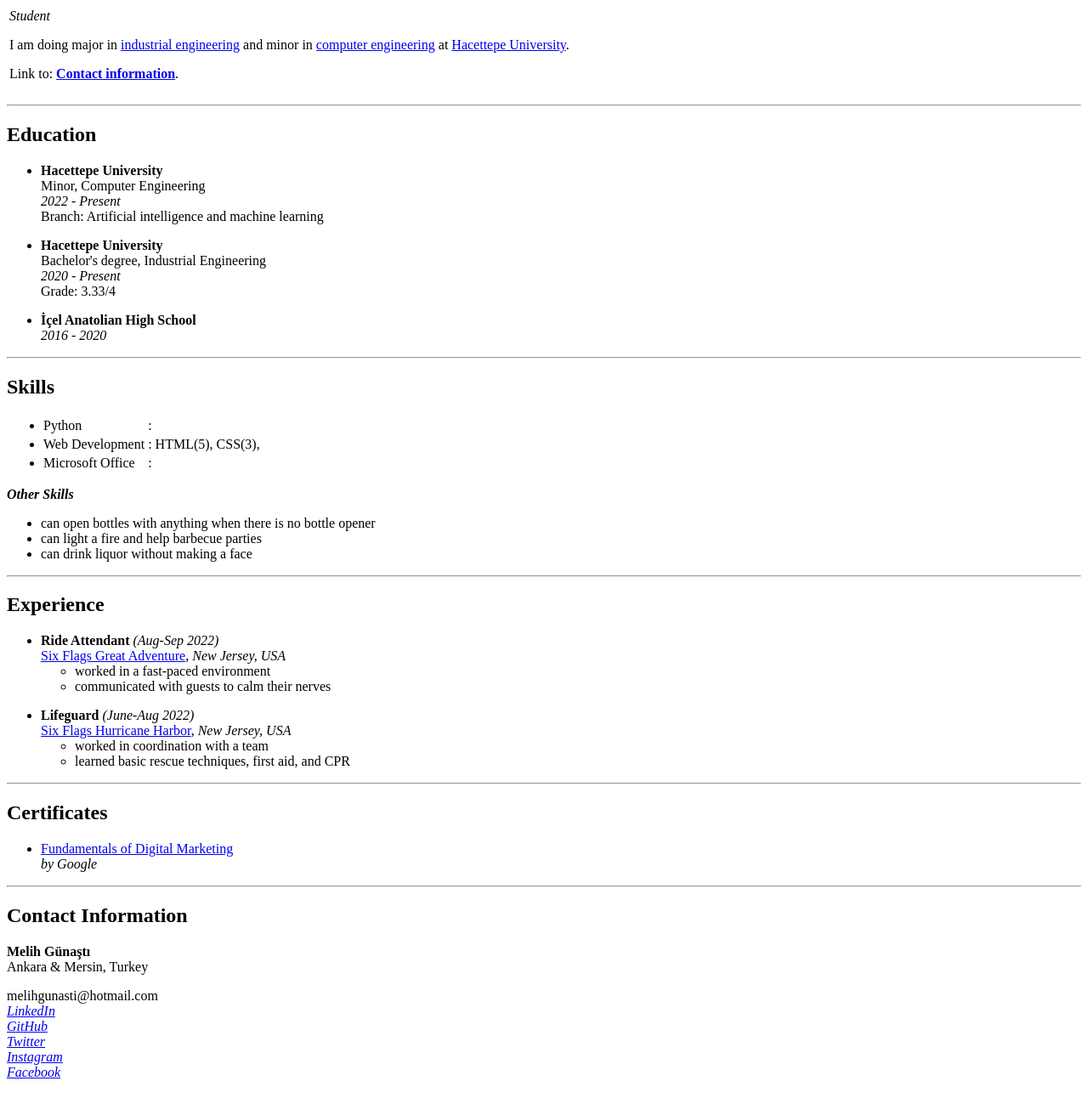
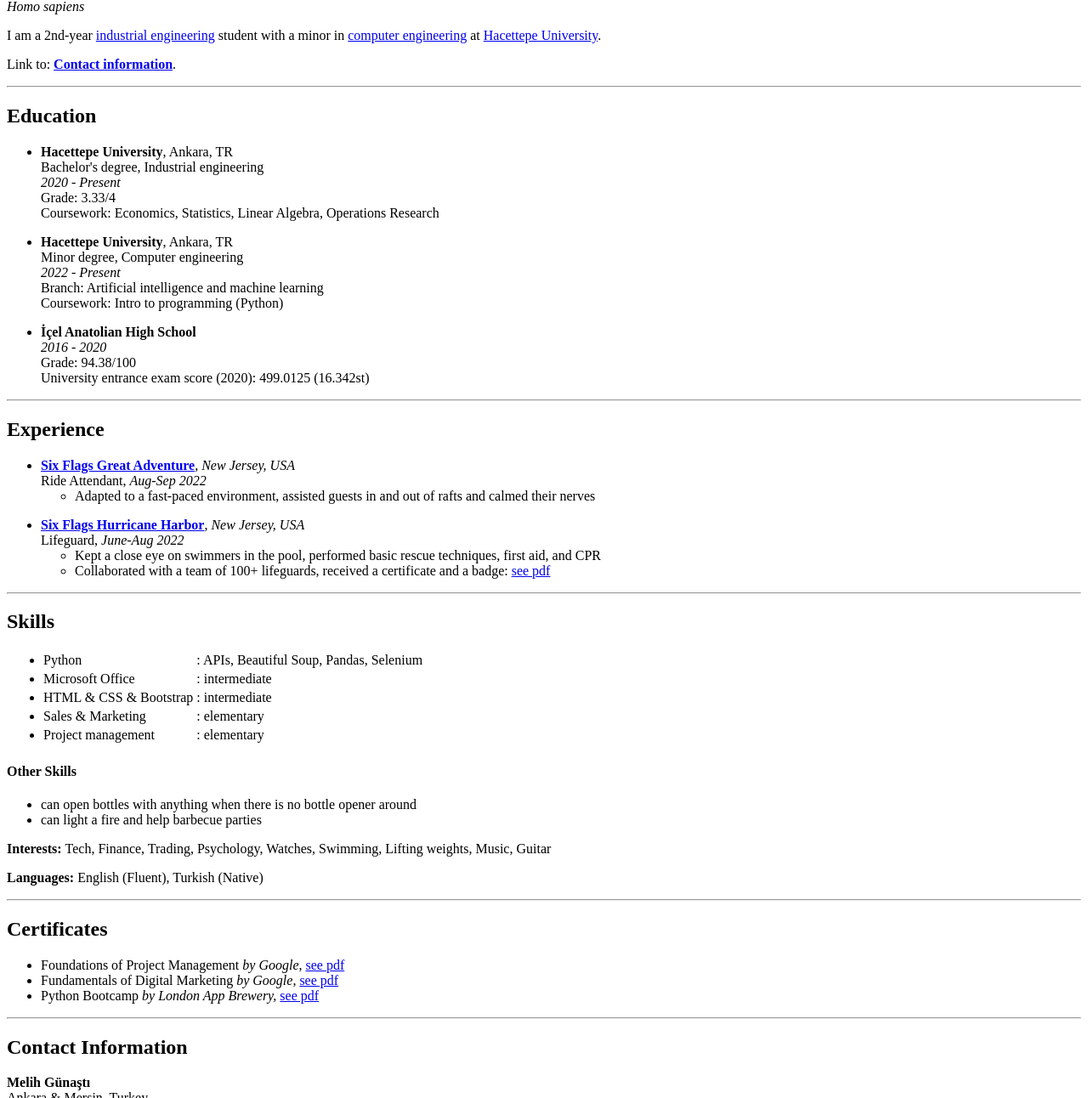
Before and after one commit to melihgunasti/basic-portfolio-website, a plain HTML site: page index.html in a window 1280 px wide. Shown: the part 81-1373 px from the top of the page at 85% size. Drawn offline with Linux system fonts and the light colour scheme.

Commit message:
Update index.html

```diff
--- a/index.html
+++ b/index.html
@@ -4,30 +4,24 @@
     <meta charset="UTF-8" />
     <meta name="viewport" content="width=device-width, initial-scale=1.0" />
     <title>Melih's Homepage</title>
-    <link rel="icon" type="image/x-icon" href="assets/favicon.ico">
+    <link
+      rel="icon"
+      href="assets/favicon.svg"
+      type="image/svg+xml"
+      sizes="16x16"
+    />
   </head>
   <body>
-    <table>
-      <tr>
-        <!-- <td>
-          <img
-            src="assets/images/profile-icon.png"
-            alt="melih profile picture"
-            width="100"
-            height="100"
-          />
-        </td> -->
-        <td>
     <h1>Melih Günaştı</h1>
-          <p><em>Student</em></p>
+    <p><em>Homo sapiens</em></p>
     <p>
-            I am doing major in
+      I am a 2nd-year
       <a
         href="https://ie.hacettepe.edu.tr/index.php?lang=en&id=bsc"
         target="_blank"
         >industrial engineering</a
       >
-            and minor in
+      student with a minor in
       <a href="https://www.cs.hacettepe.edu.tr" target="_blank"
         >computer engineering</a
       >
@@ -40,9 +34,6 @@
       Link to: <strong><a href="#contact">Contact information</a></strong
       >.
     </p>
-        </td>
-      </tr>
-    </table>
 
     <hr />
 
@@ -50,24 +41,78 @@
     <ul>
       <li>
         <dl>
-          <dt><strong>Hacettepe University</strong></dt>
-          <dt>Minor, Computer Engineering</dt>
-          <dt><em>2022 - Present</em></dt>
-          <dt>Branch: Artificial intelligence and machine learning</dt>
+          <dt><strong>Hacettepe University</strong>, Ankara, TR</dt>
+          <dt>Bachelor's degree, Industrial engineering</dt>
+          <dt><em>2020 - Present</em></dt>
+          <dt>Grade: 3.33/4</dt>
+          <dt>
+            Coursework: Economics, Statistics, Linear Algebra, Operations
+            Research
+          </dt>
         </dl>
       </li>
       <li>
         <dl>
-          <dt><strong>Hacettepe University</strong></dt>
-          <dt>Bachelor's degree, Industrial Engineering</dt>
-          <dt><em>2020 - Present</em></dt>
-          <dt>Grade: 3.33/4</dt>
+          <dt><strong>Hacettepe University</strong>, Ankara, TR</dt>
+          <dt>Minor degree, Computer engineering</dt>
+          <dt><em>2022 - Present</em></dt>
+          <dt>Branch: Artificial intelligence and machine learning</dt>
+          <dt>Coursework: Intro to programming (Python)</dt>
         </dl>
       </li>
       <li>
         <dl>
           <dt><strong>İçel Anatolian High School</strong></dt>
           <dt><em>2016 - 2020</em></dt>
+          <dt>Grade: 94.38/100</dt>
+          <dt>University entrance exam score (2020): 499.0125 (16.342st)</dt>
+        </dl>
+      </li>
+    </ul>
+
+    <hr />
+
+    <h2>Experience</h2>
+    <ul>
+      <li>
+        <dl>
+          <dt>
+            <a href="https://www.sixflags.com/greatadventure" target="_blank"
+              ><strong>Six Flags Great Adventure</strong></a
+            >, <em>New Jersey, USA</em>
+          </dt>
+          <dt>Ride Attendant, <em>Aug-Sep 2022</em></dt>
+          <ul>
+            <li>
+              Adapted to a fast-paced environment, assisted guests in and out of
+              rafts and calmed their nerves
+            </li>
+          </ul>
+        </dl>
+      </li>
+      <li>
+        <dl>
+          <dt>
+            <a href="https://www.sixflags.com/hurricaneharbornj" target="_blank"
+              ><strong>Six Flags Hurricane Harbor</strong></a
+            >, <em>New Jersey, USA</em>
+          </dt>
+          <dt>Lifeguard, <em>June-Aug 2022</em></dt>
+          <ul>
+            <li>
+              Kept a close eye on swimmers in the pool, performed basic rescue
+              techniques, first aid, and CPR
+            </li>
+            <li>
+              Collaborated with a team of 100+ lifeguards, received a
+              certificate and a badge:
+              <a
+                href="https://drive.google.com/file/d/1mTFAAg3WPrrOhq14Q_-6JKo1mJQIMJ-Y/view?usp=sharing"
+                target="_blank"
+                >see pdf</a
+              >
+            </li>
+          </ul>
         </dl>
       </li>
     </ul>
@@ -79,63 +124,40 @@
       <table>
         <tr>
           <td><li>Python</li></td>
-          <td>:</td>
-        </tr>
-        <tr>
-          <td><li>Web Development</li></td>
-          <td>: HTML(5), CSS(3),</td>
+          <td>: APIs, Beautiful Soup, Pandas, Selenium</td>
         </tr>
         <tr>
           <td><li>Microsoft Office</li></td>
-          <td>: </td>
+          <td>: intermediate</td>
+        </tr>
+        <tr>
+          <td><li>HTML & CSS & Bootstrap</li></td>
+          <td>: intermediate</td>
+        </tr>
+        <tr>
+          <td><li>Sales & Marketing</li></td>
+          <td>: elementary</td>
+        </tr>
+        <tr>
+          <td><li>Project management</li></td>
+          <td>: elementary</td>
         </tr>
       </table>
     </ul>
 
-    <p>
-      <strong><em>Other Skills</em></strong>
-    </p>
+    <h4>Other Skills</h4>
     <ul>
-      <li>can open bottles with anything when there is no bottle opener</li>
+      <li>
+        can open bottles with anything when there is no bottle opener around
+      </li>
       <li>can light a fire and help barbecue parties</li>
-      <li>can drink liquor without making a face</li>
     </ul>
 
-    <hr />
-
-    <h2>Experience</h2>
-    <ul>
-      <li>
-        <dl>
-          <dt><strong>Ride Attendant</strong> <em>(Aug-Sep 2022)</em></dt>
-          <dt>
-            <a href="https://www.sixflags.com/greatadventure"
-               target="_blank"
-              >Six Flags Great Adventure</a
-            >, <em>New Jersey, USA</em>
-          </dt>
-          <ul>
-            <li>worked in a fast-paced environment</li>
-            <li>communicated with guests to calm their nerves</li>
-          </ul>
-        </dl>
-      </li>
-      <li>
-        <dl>
-          <dt><strong>Lifeguard</strong> <em>(June-Aug 2022)</em></dt>
-          <dt>
-            <a href="https://www.sixflags.com/hurricaneharbornj"
-               target="_blank"
-              >Six Flags Hurricane Harbor</a
-            >, <em>New Jersey, USA</em>
-          </dt>
-          <ul>
-            <li>worked in coordination with a team</li>
-            <li>learned basic rescue techniques, first aid, and CPR</li>
-          </ul>
-        </dl>
-      </li>
-    </ul>
+    <p>
+      <strong>Interests: </strong>Tech, Finance, Trading, Psychology, Watches,
+      Swimming, Lifting weights, Music, Guitar
+    </p>
+    <p><strong>Languages: </strong> English (Fluent), Turkish (Native)</p>
 
     <hr />
 
@@ -143,20 +165,38 @@
 
     <ul>
       <li>
+        Foundations of Project Management <em>by Google</em>,
+        <a
+          href="https://drive.google.com/file/d/1AU09rfnJAZigeBvvRKJY84H29QaIxRsE/view?usp=sharing"
+          target="_blank"
+          >see pdf</a
+        >
+      </li>
+      <li>
+        Fundamentals of Digital Marketing <em>by Google,</em>
         <a
           href="https://drive.google.com/file/d/1iRA0TXAA8PCjTxFxIpH9RyOqA7qd17pb/view?usp=sharing"
           target="_blank"
-          >Fundamentals of Digital Marketing</a
-        ><br />
-        <em>by Google</em>
+          >see pdf</a
+        >
+      </li>
+      <li>
+        Python Bootcamp <em>by London App Brewery,</em>
+        <a
+          href="https://drive.google.com/file/d/1zffPMH6bGaL_yEtu4UYLm1007YwGM8VO/view?usp=sharing"
+          target="_blank"
+          >see pdf</a
+        >
       </li>
     </ul>
 
     <hr />
 
     <h2><a name="contact"></a> Contact Information</h2>
-    <p><strong>Melih Günaştı</strong><br />Ankara & Mersin, Turkey</p>
-
+    <dl>
+      <dt><strong>Melih Günaştı</strong></dt>
+      <dt>Ankara & Mersin, Turkey</dt>
+    </dl>
     <dl>
       <dt>melihgunasti@hotmail.com</dt>
       <em>
@@ -164,9 +204,6 @@
           <a href="https://www.linkedin.com/in/melihgunasti/" target="_blank"
             >LinkedIn</a
           >
-        </dt>
-        <dt>
-          <a href="https://github.com/melihgunasti" target="_blank">GitHub</a>
         </dt>
         <dt>
           <a href="https://twitter.com/melihgunasti" target="_blank">Twitter</a>
```
Lines whose indentation alone changed are shown as unchanged.
